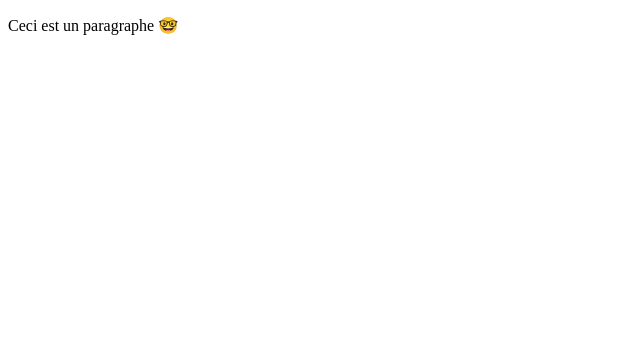
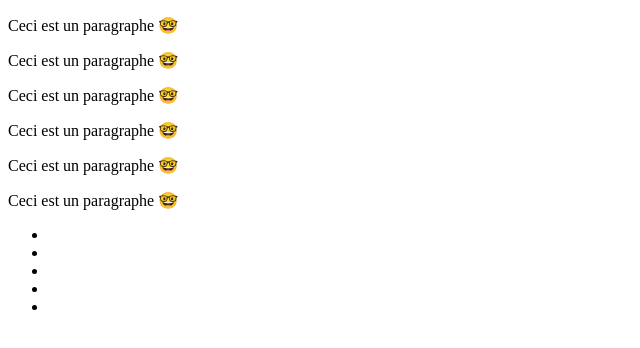
Before and after one commit to peacepilou/clean-code, a plain HTML site: page index.html in a window 1280 px wide. Shown: the whole page, without its empty margins (0-640 px from the left). Drawn offline with Linux system fonts and the light colour scheme.

Commit message:
added parahraphs and list

```diff
--- a/index.html
+++ b/index.html
@@ -8,5 +8,17 @@
 </head>
 <body>
     <p>Ceci est un paragraphe 🤓</p>
+    <p>Ceci est un paragraphe 🤓</p>
+    <p>Ceci est un paragraphe 🤓</p>
+    <p>Ceci est un paragraphe 🤓</p>
+    <p>Ceci est un paragraphe 🤓</p>
+    <p>Ceci est un paragraphe 🤓</p>
+    <ul>
+        <li></li>
+        <li></li>
+        <li></li>
+        <li></li>
+        <li></li>
+    </ul>
 </body>
 </html>
```
